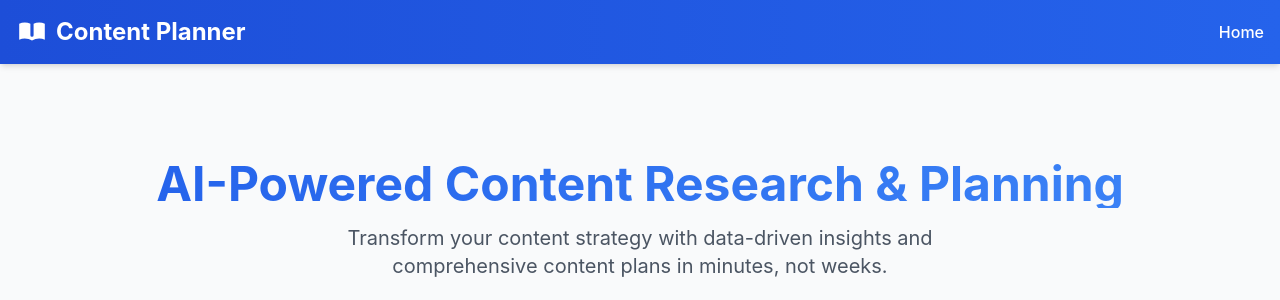
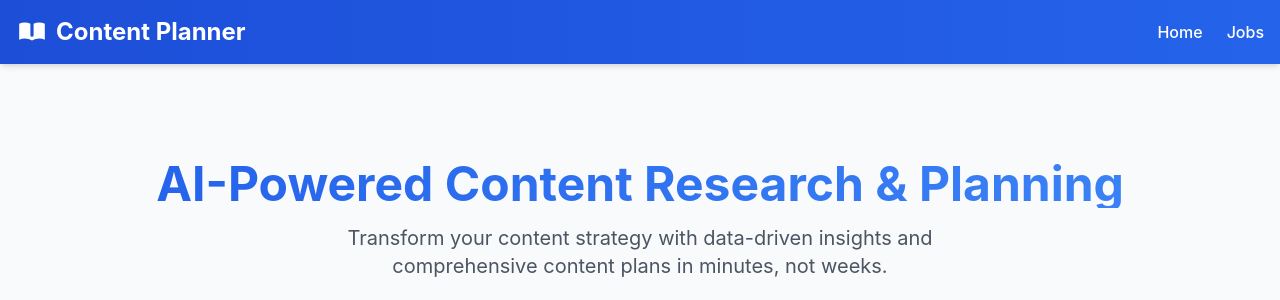
Before and after one commit to hjayne-creator/contentPlan, a Flask app: page / in a window 1280 px wide. Shown: the top 300 px of the page. Run offline with Flask 3, Linux system fonts and the light colour scheme; some libraries are stand-ins or nearby versions.

Commit message:
Update base.html

```diff
--- a/templates/base.html
+++ b/templates/base.html
@@ -159,6 +159,9 @@
                     <li>
                         <a href="{{ url_for('index') }}" class="hover:text-blue-100 font-medium">Home</a>
                     </li>
+                     <li>
+                        <a href="/admin/jobs" class="hover:text-blue-100 font-medium">Jobs</a>
+                    </li>
                 </ul>
             </nav>
         </div>
```
